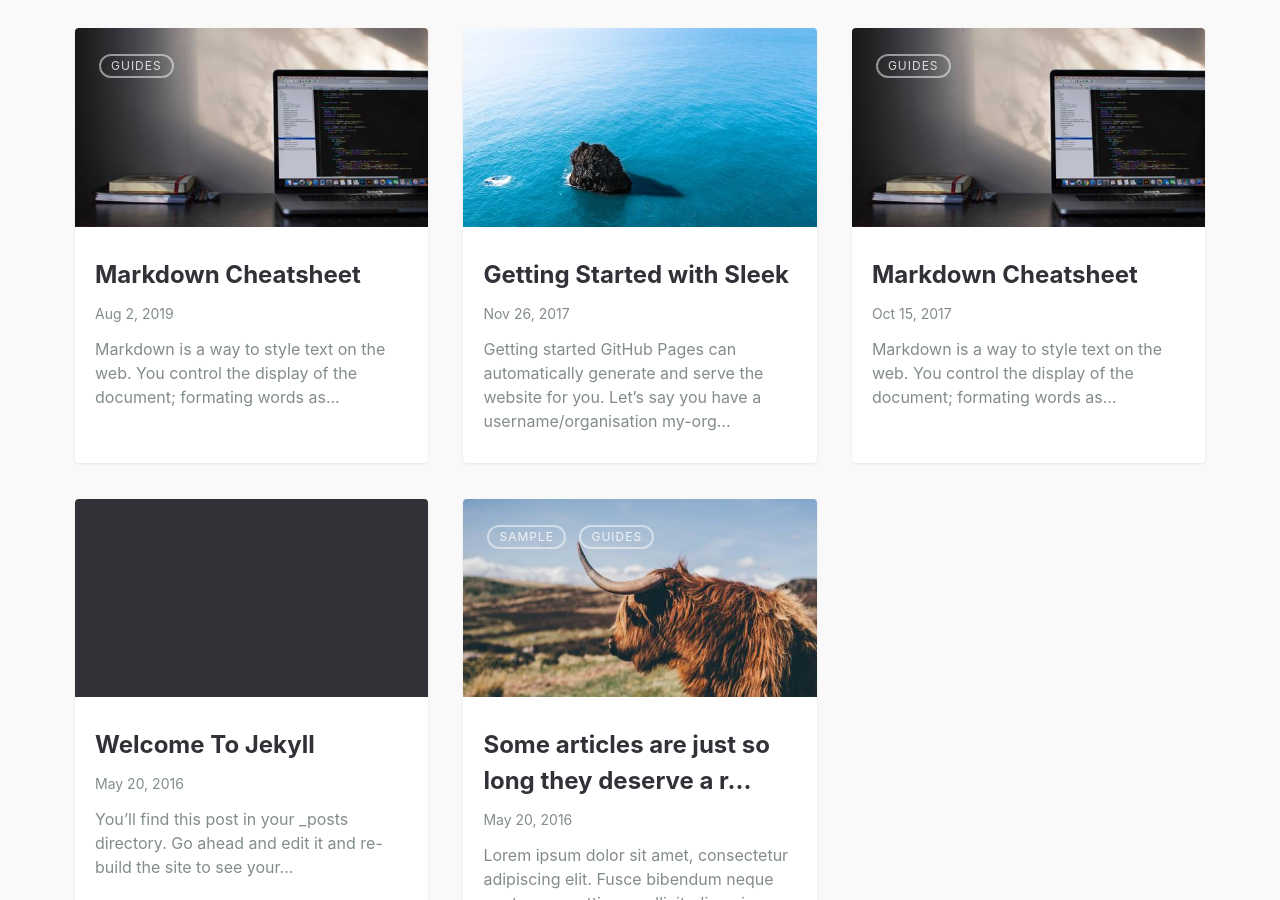
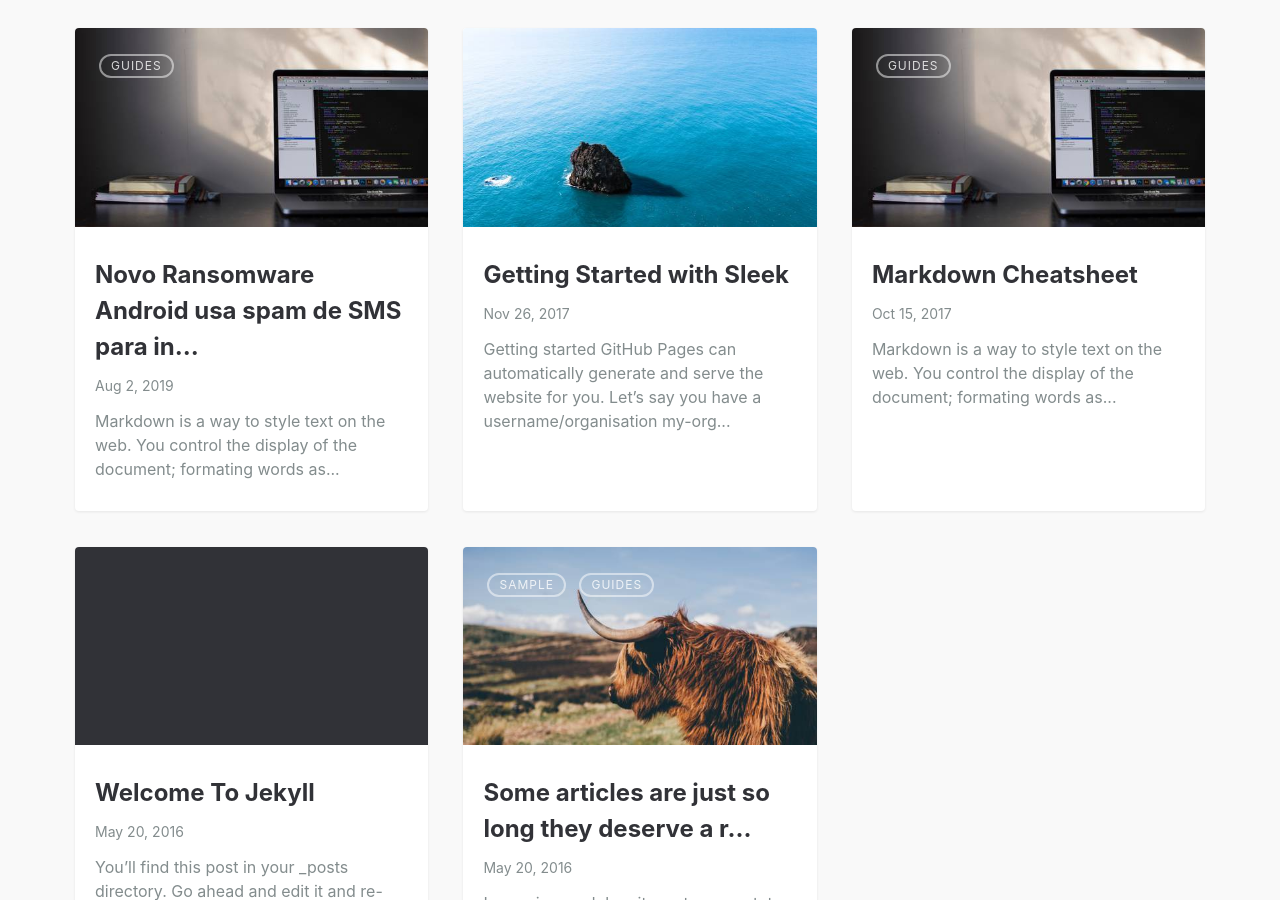
Before and after one commit to richardnixonafj/richardnixonafj.github.io.old, a Jekyll site: the page built from index.md, in a window 1280 px wide and 900 px high, scrolled down 628 px. Built offline with Jekyll 4.4.1, drawn with Linux system fonts in a browser that asks for light colours.

Commit message:
Update 2019-08-02-Android_Ransomware.md

```diff
--- a/_posts/2019-08-02-Android_Ransomware.md
+++ b/_posts/2019-08-02-Android_Ransomware.md
@@ -1,6 +1,6 @@
 ---
 layout: post
-title: Markdown Cheatsheet
+title: Novo Ransomware Android usa spam de SMS para infectar suas vítimas.
 summary: Markdown is a way to style text on the web. You control the display of the document; formating words as bold or italic, adding images, and creating lists are just a few of the things we can do with Markdown. Mostly, Markdown is just regular text with a few non-alphabetic characters thrown in.
 featured-img: emile-perron-190221
 categories: Guides
```
